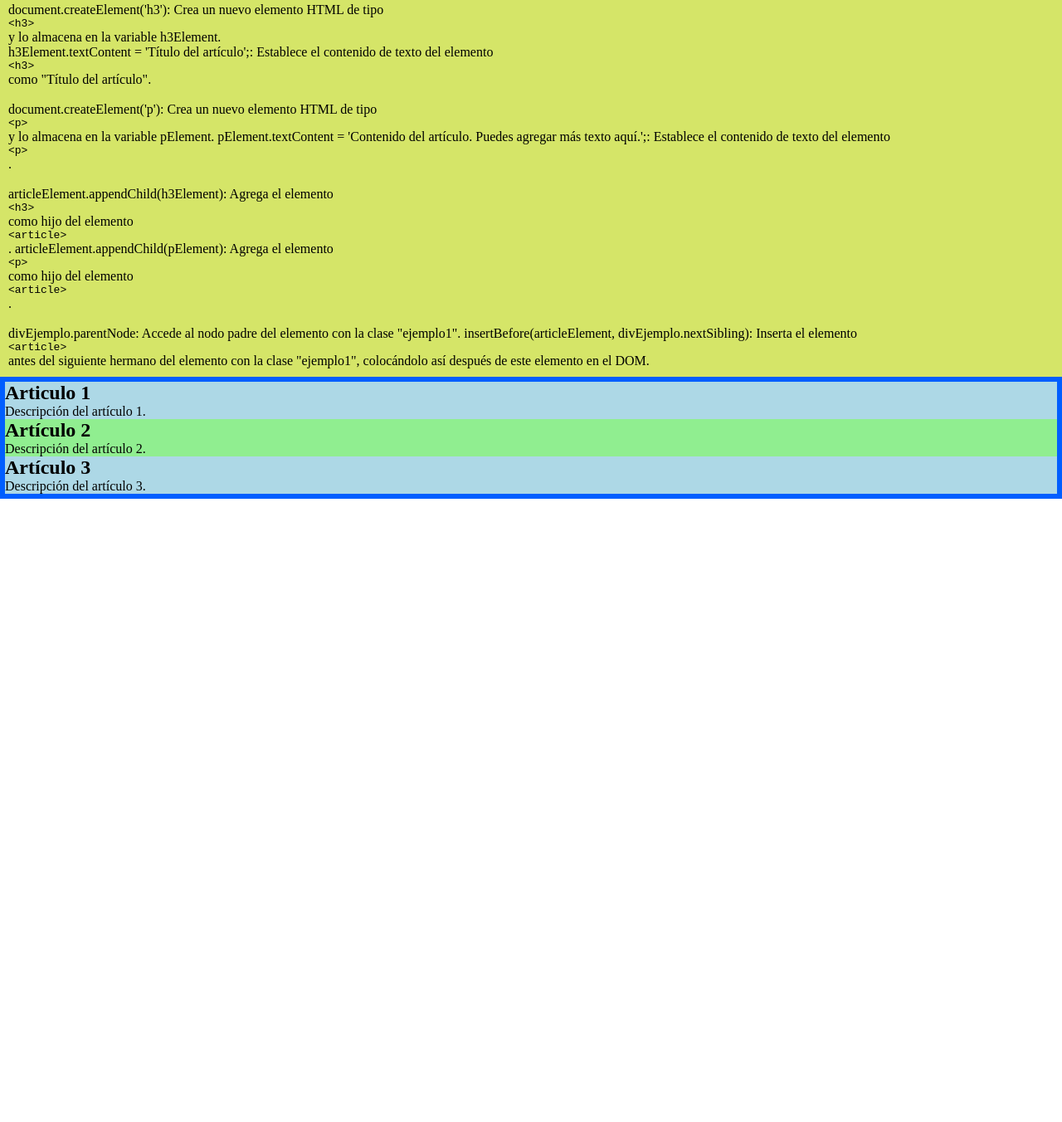
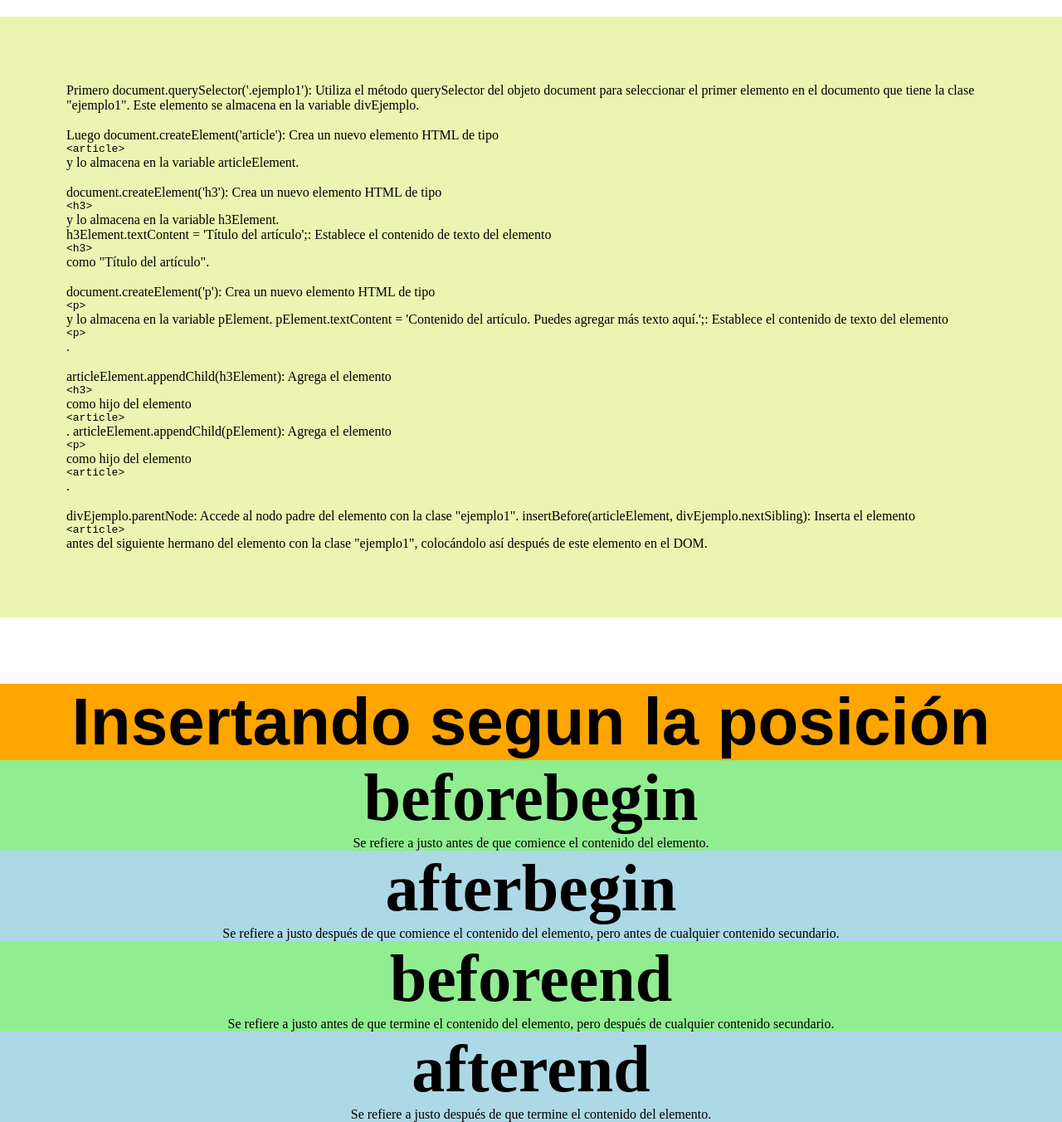
Before and after one commit to JonathanADB/Proyecto3, a plain HTML site: page index.html in a window 1280 px wide. Shown: the part 1162-2514 px from the top of the page at 83% size. Before the commit the page ends 1763 px from the top, so only its background shows below. Drawn offline with Linux system fonts and the light colour scheme.

Commit message:
yo termine

```diff
--- a/script.js
+++ b/script.js
@@ -49,15 +49,19 @@ divEjemplo.parentNode.insertBefore(articleElement, divEjemplo.nextSibling);
 //ejemplo usando todo
 //primero creo  el div pa no liarme
 
+
+
 let listaArticulosDiv = document.createElement('div');
 listaArticulosDiv.id = 'listaArticulos';
+
+listaArticulosDiv.insertAdjacentHTML('beforeend', '<h2>Insertando segun la posición</h2>');
 
 // Crear y agregar el primer artículo
 let articulo1 = document.createElement('article');
 let h2_1 = document.createElement('h2');
-h2_1.textContent = 'Articulo 1';
+h2_1.textContent = 'beforebegin';
 let p_1 = document.createElement('p');
-p_1.textContent = 'Descripción del artículo 1.';
+p_1.textContent = ' Se refiere a justo antes de que comience el contenido del elemento.';
 articulo1.appendChild(h2_1);
 articulo1.appendChild(p_1);
 listaArticulosDiv.appendChild(articulo1);
@@ -65,9 +69,9 @@ listaArticulosDiv.appendChild(articulo1);
 // Crear y agregar el segundo artículo
 let articulo2 = document.createElement('article');
 let h2_2 = document.createElement('h2');
-h2_2.textContent = 'Artículo 2';
+h2_2.textContent = 'afterbegin';
 let p_2 = document.createElement('p');
-p_2.textContent = 'Descripción del artículo 2.';
+p_2.textContent = 'Se refiere a justo después de que comience el contenido del elemento, pero antes de cualquier contenido secundario.';
 articulo2.appendChild(h2_2);
 articulo2.appendChild(p_2);
 listaArticulosDiv.appendChild(articulo2);
@@ -75,12 +79,22 @@ listaArticulosDiv.appendChild(articulo2);
 // Crear y agregar el tercer artículo
 let articulo3 = document.createElement('article');
 let h2_3 = document.createElement('h2');
-h2_3.textContent = 'Artículo 3';
+h2_3.textContent = 'beforeend';
 let p_3 = document.createElement('p');
-p_3.textContent = 'Descripción del artículo 3.';
+p_3.textContent = 'Se refiere a justo antes de que termine el contenido del elemento, pero después de cualquier contenido secundario.';
 articulo3.appendChild(h2_3);
 articulo3.appendChild(p_3);
 listaArticulosDiv.appendChild(articulo3);
+
+//crear y agregar un cuarto articulo
+let articulo4 = document.createElement('article');
+let h2_4 = document.createElement('h2');
+h2_4.textContent = 'afterend';
+let p_4 = document.createElement('p');
+p_4.textContent = 'Se refiere a justo después de que termine el contenido del elemento.';
+articulo4.appendChild(h2_4);
+articulo4.appendChild(p_4);
+listaArticulosDiv.appendChild(articulo4);
 
 //ahora agregamos el contenedor div al html
 document.body.appendChild(listaArticulosDiv);
@@ -96,20 +110,20 @@ let ANDRES = document.querySelector('.ANDRES');
     //ejemplo chill.nodes
     let hijosDeLista = listaArticulosDiv.childNodes;
 
-    //iteramos a traves de los nodos hijos
-    for(let i = 0; i < hijosDeLista.length; i++){
-        //verificar si el nodo es un elemento
-        if(hijosDeLista[i].nodeType === 1){
-            //le hacemos algo a cada nodo hijo
 
-            //ejemplo cambiar el color de fondo
-            if (i % 2 === 0){
-                hijosDeLista[i].style.backgroundColor = 'lightblue';
-            } else {
-                hijosDeLista[i].style.backgroundColor = 'lightgreen';
-            }
+// Iteramos a través de los nodos hijos
+for (let i = 0; i < hijosDeLista.length; i++) {
+    // Verificar si el nodo es un elemento
+    if (hijosDeLista[i].nodeType === 1) {
+        // Le hacemos algo a cada nodo hijo
+
+        // Cambiar el color y la fuente del primer hijo
+        if (i === 0) {
+            hijosDeLista[i].style.backgroundColor = 'orange';  // Color diferente
+            hijosDeLista[i].style.fontFamily = 'Arial';        // Font diferente
+        } else {
+            // Ejemplo cambiar el color de fondo
+            hijosDeLista[i].style.backgroundColor = i % 2 === 0 ? 'lightblue' : 'lightgreen';
         }
-
+    }
 }
-
-section.insertAdjacentHTML('beforeend','<h3>Esto es un titulo inventado</h3>')
--- a/style.css
+++ b/style.css
@@ -19,15 +19,17 @@ header p {
 .introduction{
     height: 25rem;
     margin-top: 5rem;
-
+ margin-left: auto;
+ margin-right: auto;
+ width: 90%;
     font-size: 1rem;
 }
 
 
-.introduction h2 {
+ h2 {
     font-size: 5rem;
 }
-.introduction h5 {
+ h5 {
     font-size: 2rem;
 }
 /*aqui empieza otro articulo*/
@@ -40,11 +42,12 @@ header p {
 
 
 .expArt1{
-    background-color: #d5e568;
-    padding: 10px;
-    margin-top: 10px
+    background-color: #ebf4b1;
+    padding: 5rem;
+    margin-top: 10rem;
 }
 
 .ANDRES {
-    border: 0.4rem solid rgb(0, 94, 255);
+    margin-top: 5rem;
+    text-align: center;
 }
```
Also changed, not shown: index.html (+5 -3 lines).
